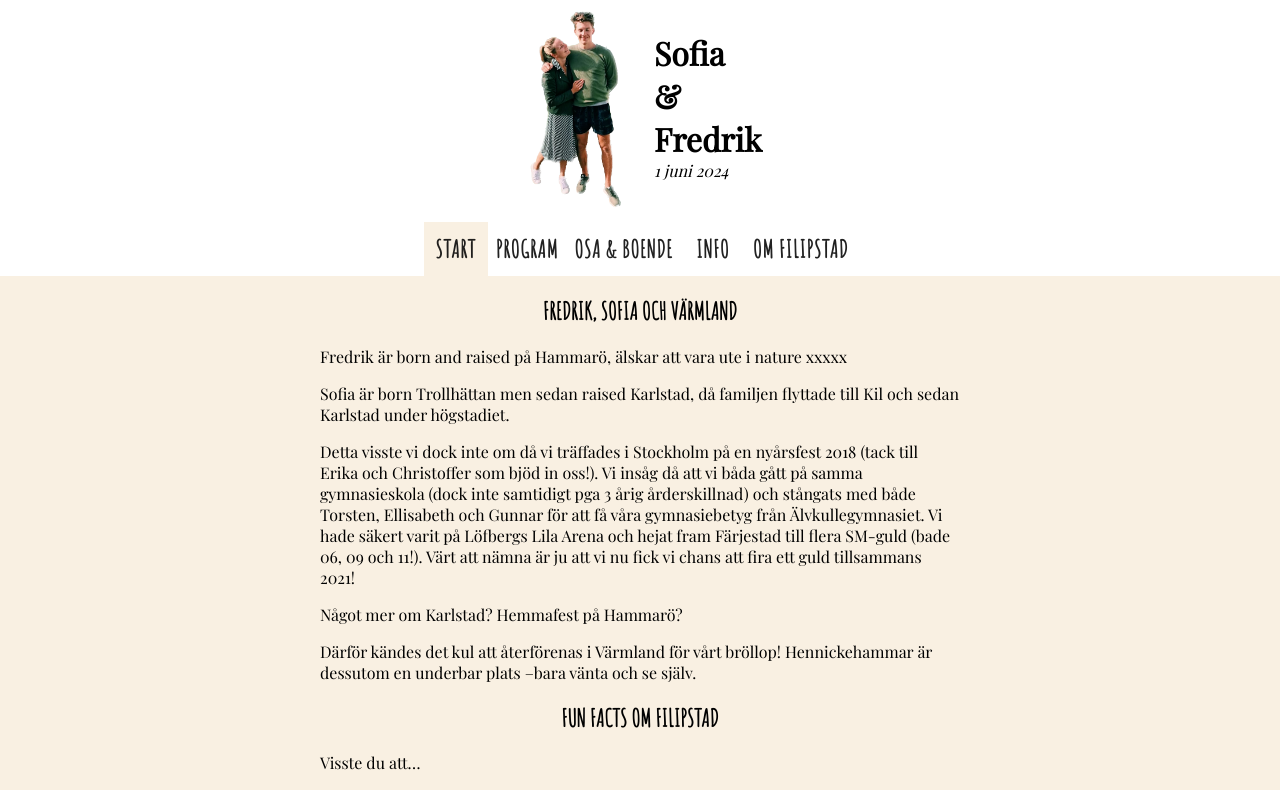
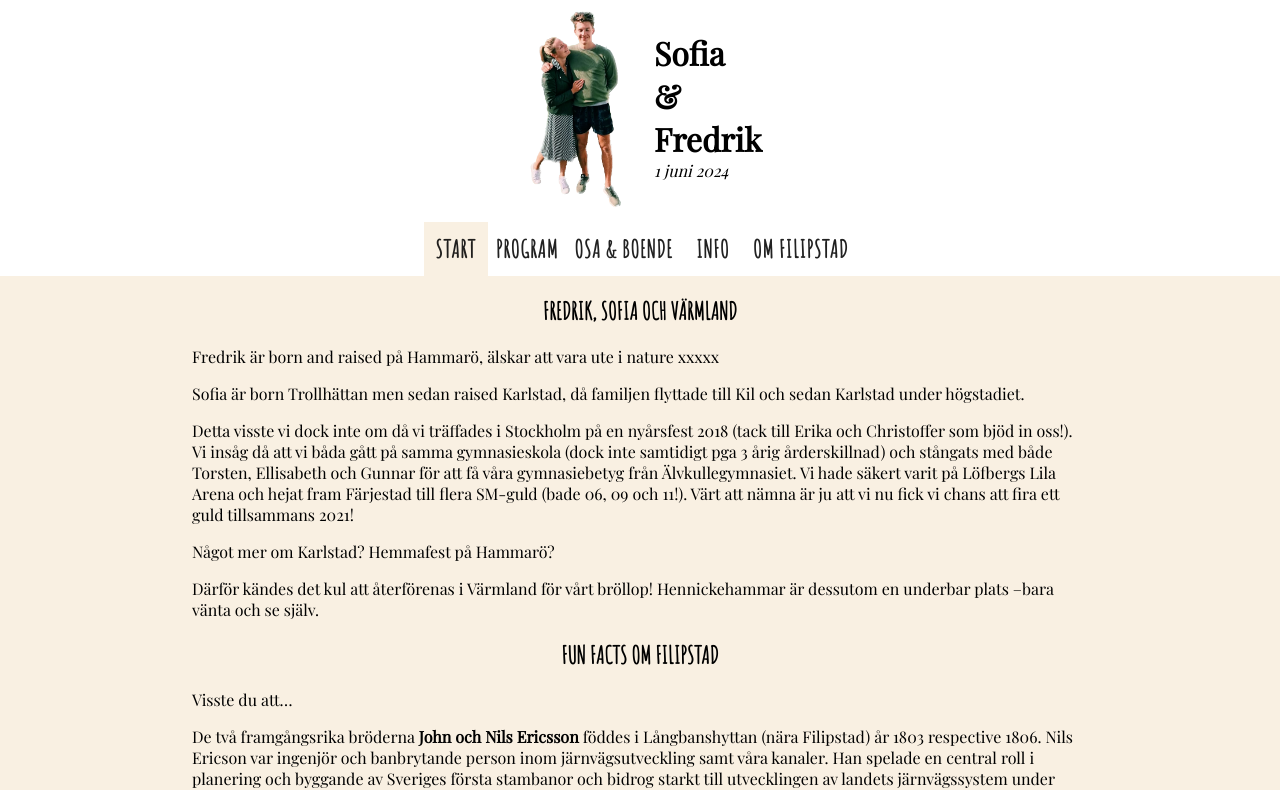
Before and after one commit to cflhammar/cflhammar.github.io, a React (Create React App) app: page /filipstad in a window 1280 px wide. Shown: the top 790 px of the page. Built offline with nearby package versions, Linux system fonts and the light colour scheme.

Commit message:
fix center alignment on program

```diff
--- a/src/App.css
+++ b/src/App.css
@@ -8,7 +8,7 @@
 }
 
 .text-container {
-  width: 95%;
+  width: 90%;
   height: auto;
   margin: auto;
   margin-bottom: 30px;
@@ -20,9 +20,9 @@
   /*text-align: left;*/
 }
 
-@media (min-width: 600px) {
+@media (min-width: 800px) {
   .text-container {
-    width: 50%;
+    width: 70%;
   }
 }
 
--- a/src/components/Program/Program.css
+++ b/src/components/Program/Program.css
@@ -7,6 +7,6 @@ p .activity{
     font-family: "Amatic SC";
 }
 
-.program {
-
+p .sat {
+    text-align: center;
 }
--- a/src/components/Program/Program.tsx
+++ b/src/components/Program/Program.tsx
@@ -22,7 +22,8 @@ const Program = () => {
         padding: "3px",
         fontWeight: "bold",
         fontFamily: "Amatic SC",
-        fontSize: "x-large"
+        fontSize: "x-large",
+        textAlign: "center"
     }
 
     const timestyle = {
@@ -30,7 +31,9 @@ const Program = () => {
         padding: "3px",
         fontWeight: "bold",
         fontFamily: "Amatic SC",
-        fontSize: "x-large"
+        fontSize: "x-large",
+        textAlign: "center"
+
     }
 
     return (
```
